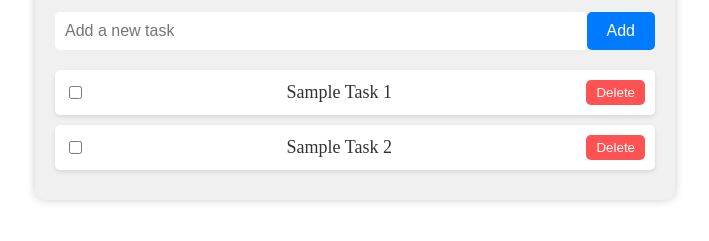
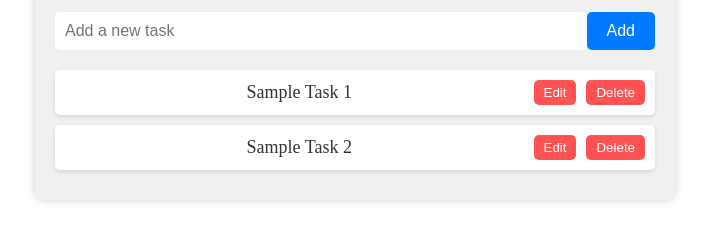
Before and after one commit to UmairShah3215/todo_app_html_css, a plain HTML site: page index.html in a window 1280 px wide. Shown: the part 347-588 px from the top of the page, without its empty margins (285-994 px from the left). Drawn offline with Linux system fonts and the light colour scheme.

Commit message:
Add files via upload

```diff
--- a/css/style.css
+++ b/css/style.css
@@ -3,11 +3,12 @@ body, ul {
     margin: 0;
     padding: 0;
     list-style: none;
+}
+body{
     background-image: url("../images/photo-1499750310107-5fef28a66643.avif");
     background-repeat:no-repeat;
     background-size: cover;
 }
-
 /* Basic styles for the container */
 .container {
     max-width: 600px;
@@ -112,3 +113,7 @@ button.delete:hover {
         padding: 10px 15px;
     }
 }
+.delete_edit{
+    display: flex;
+    gap: 10px;
+}
--- a/index.html
+++ b/index.html
@@ -16,14 +16,20 @@
         </div>
         <ul id="taskList">
             <li>
-                <input type="checkbox">
                 <span>Sample Task 1</span>
-                <button class="delete">Delete</button>
+                <div class="delete_edit">
+                    <button class="delete">Edit</button>
+                    <button class="delete">Delete</button>
+                </div>
+
             </li>
             <li>
-                <input type="checkbox">
+
                 <span>Sample Task 2</span>
+                <div class="delete_edit">
+                <button class="delete">Edit</button>
                 <button class="delete">Delete</button>
+            </div>
             </li>
         </ul>
     </div>
```
